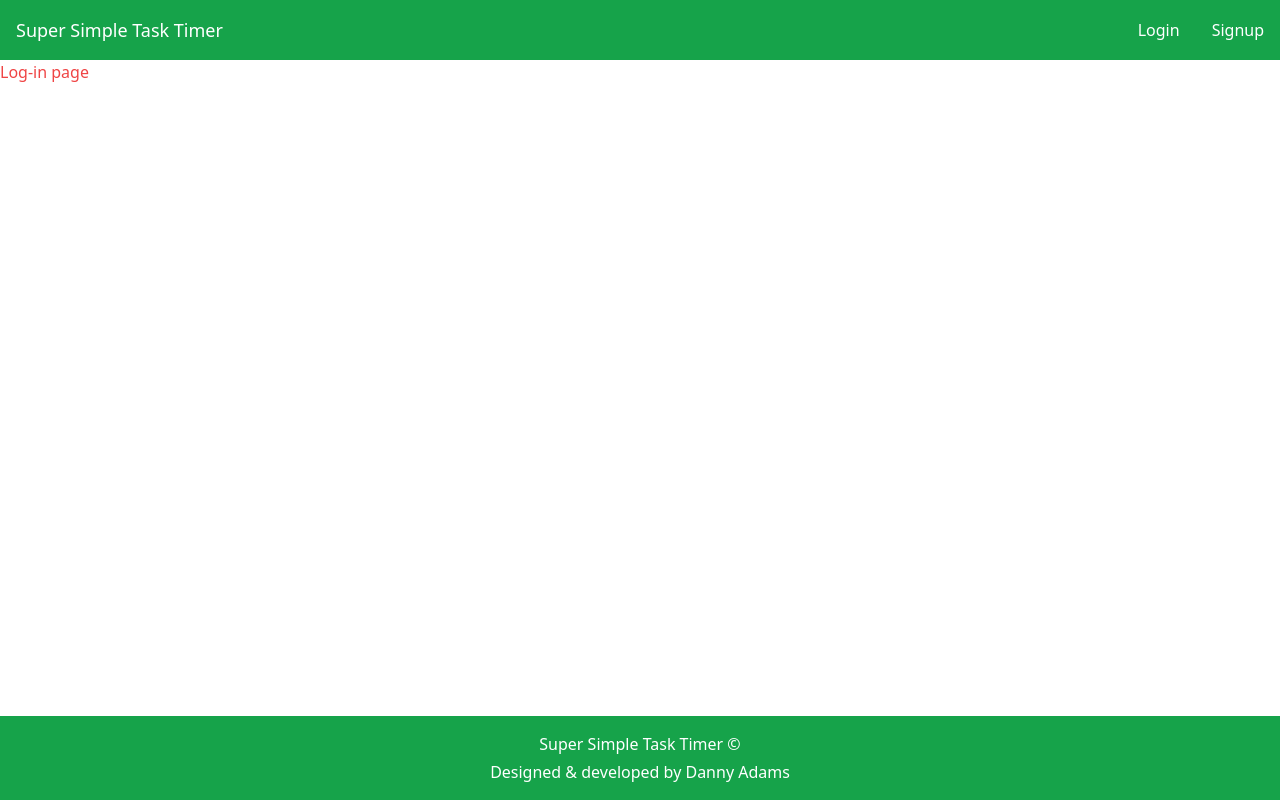
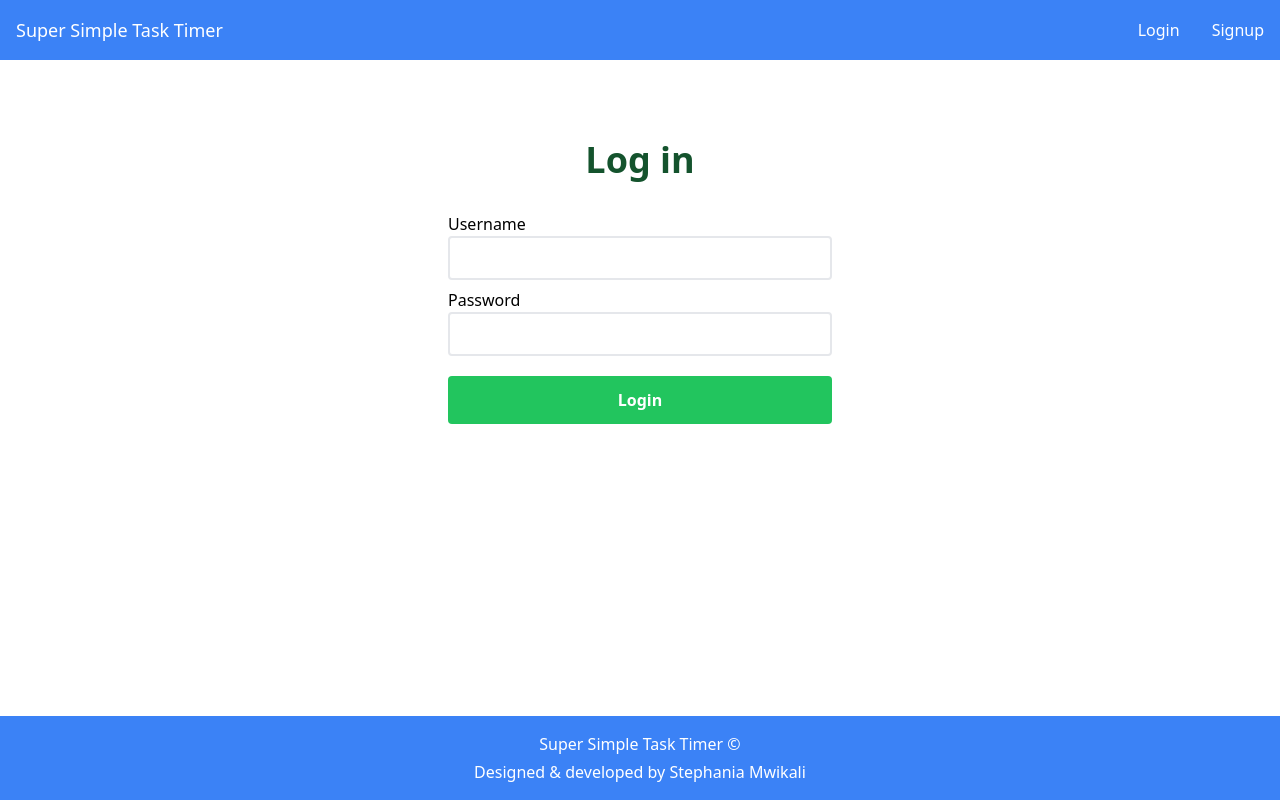
Before and after one commit to Steph254/task-timer, a Next.js app: page /login in a window 1280 px wide. Built offline with nearby package versions, Linux system fonts and the light colour scheme.

Commit message:
Create Log-in Page

```diff
--- a/src/components/layout/Footer.tsx
+++ b/src/components/layout/Footer.tsx
@@ -2,9 +2,9 @@
 
 const Footer = () => {
   return (
-    <footer className="bg-green-600 text-white text-center py-4">
+    <footer className="bg-blue-500 text-white text-center py-4">
       <p className="mb-1">{SITE_TITLE} &copy;</p>
-      <p>Designed & developed by Danny Adams</p>
+      <p>Designed & developed by Stephania Mwikali</p>
     </footer>
   )
 }
--- a/src/components/layout/Navbar.tsx
+++ b/src/components/layout/Navbar.tsx
@@ -13,7 +13,7 @@
   }
 
   return (
-     <header className="flex justify-between items-center bg-green-600 text-white py-4 px-4">
+     <header className="flex justify-between items-center bg-blue-500 text-white py-4 px-4">
       <h2 className="text-lg">
         <Link href="/">
           <a>{SITE_TITLE}</a>
@@ -27,7 +27,7 @@
               <NavLink href="/stats">Stats</NavLink>
               <button
                 onClick={handleLogout}
-                className="border py-1 px-3 ml-8 rounded hover:bg-green-700"
+                className="border py-1 px-3 ml-8 rounded hover:bg-blue-500"
                 type="button"
               >
                 Logout
--- /dev/null
+++ b/src/components/login-page/LoginForm.tsx
@@ -0,0 +1,73 @@
+import { useState, useContext } from "react"
+import { LabelAndInput } from "../Form"
+import Button from "../Button"
+import Alert from "../Alert"
+import { UserContext } from "../../contexts/UserContext"
+import { harperFetchJWTTokens } from "../../utils/harperdb/fetchJWTTokens"
+
+const LoginForm = () => {
+  const [username, setUsername] = useState("")
+  const [password, setPassword] = useState("")
+  const [error, setError] = useState("")
+  const user = useContext(UserContext)
+
+  const handleSubmit = async (e: React.FormEvent) => {
+    e.preventDefault()
+    setError("")
+    if (!username || !password) {
+        setError("Username and password required")
+        return
+      }
+
+      try {
+        const { response, result } = await harperFetchJWTTokens(
+            username,
+            password
+          )
+        const { status } = response
+        const accessToken = result.operation_token
+        if (status === 200 && accessToken) {
+          authenticateUser(username, accessToken)
+        } else if (status === 401) {
+          setError("Check your username and password are correct")
+        } else {
+          setError("Whoops, something went wrong :(")
+        }
+      } catch (err) {
+        console.log(err)
+        setError("Whoops, something went wrong :(")
+      }
+  }
+
+  const authenticateUser = (username: string, accessToken: string) => {
+    user.setUsername(username)
+    localStorage.setItem("access_token", accessToken)
+  }
+
+
+  return (
+    <form className="w-full sm:w-96" onSubmit={handleSubmit}>
+      <LabelAndInput
+        label="Username"
+        inputType="text"
+        inputName="username"
+        handleChange={e => setUsername(e.target.value)}
+        value={username}
+      />
+      <LabelAndInput
+        label="Password"
+        inputType="password"
+        inputName="password"
+        handleChange={e => setPassword(e.target.value)}
+        value={password}
+      />
+      <Button color="success" extraClasses="w-full mt-3 py-3 font-semibold">
+        Login
+      </Button>
+
+      {error && <Alert type="danger">{error}</Alert>}
+    </form>
+  )
+}
+
+export default LoginForm
--- a/src/pages/login.tsx
+++ b/src/pages/login.tsx
@@ -1,11 +1,27 @@
+import { useContext } from "react"
 import type { NextPage } from "next"
+import { UserContext } from "../contexts/UserContext"
+import PageHeading from "../components/PageHeading"
+import LoginForm from "../components/login-page/LoginForm"
 
-const Home: NextPage = () => {
+const Login: NextPage = () => {
+  const { username } = useContext(UserContext)
+
   return (
-    <div>
-      <h1 className="text-red-500">Log-in page</h1>
+    <div className="grow flex flex-col items-center mt-20">
+      {username ? (
+        <p>
+          You are logged in as{" "}
+          <span className="text-blue-600 font-bold">{username}</span> 👋
+        </p>
+      ) : (
+        <>
+          <PageHeading extraClasses="text-center mb-8">Log in</PageHeading>
+          <LoginForm />
+        </>
+      )}
     </div>
   )
 }
 
-export default Home
+export default Login
```
Also changed, not shown: src/contexts/TasksContext.ts (added, +10 -0 lines), src/types/Task.ts (added, +8 -0 lines).
